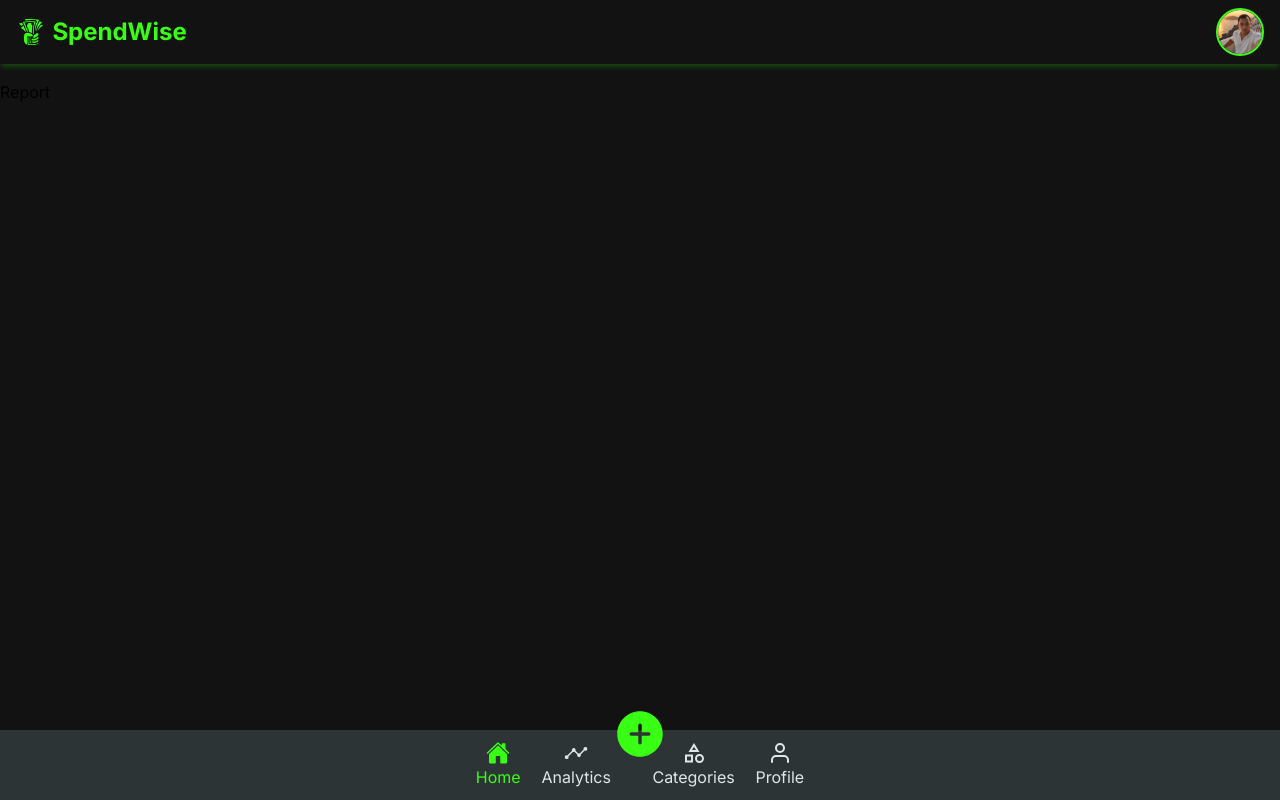
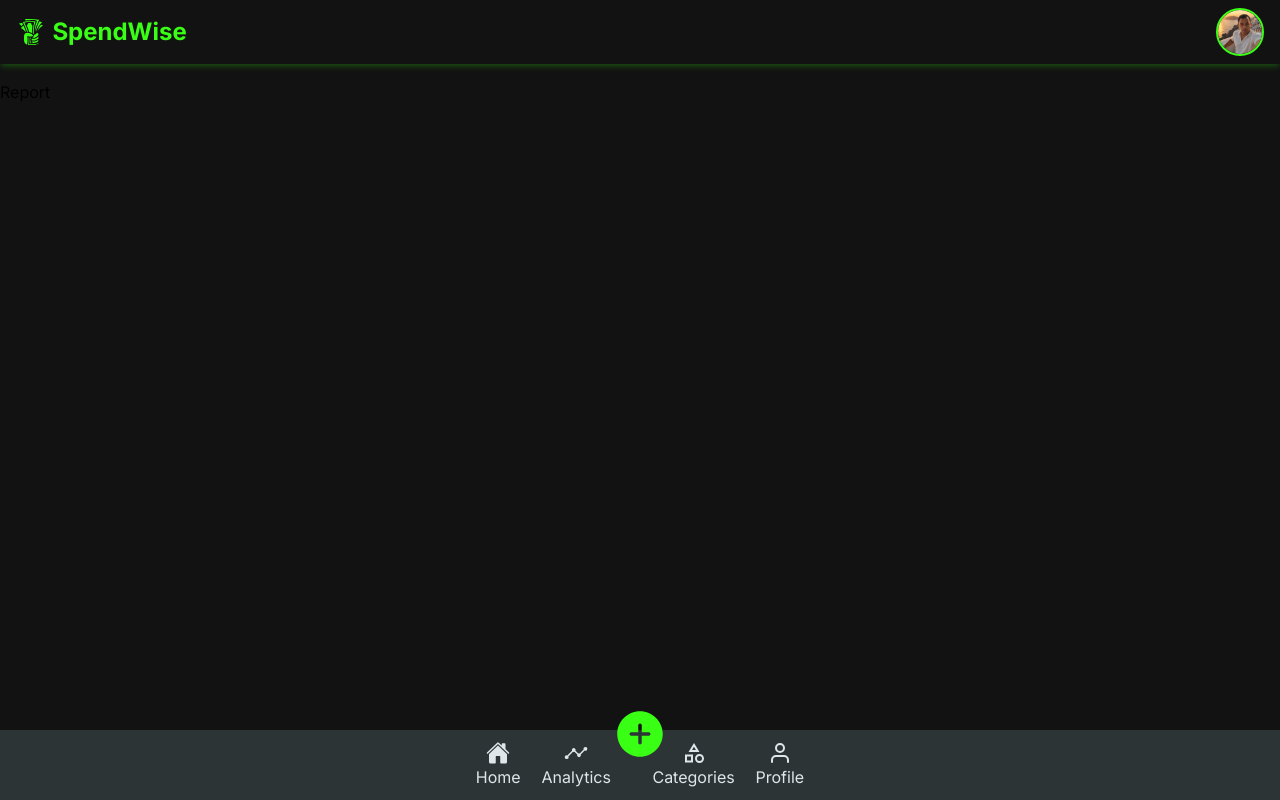
Before and after one commit to Andriamahay11master/SpendWise, a React (Vite) app: page /report in a window 1280 px wide. Built offline with nearby package versions, Linux system fonts and the light colour scheme.

Commit message:
improve logical menu managing active on link

```diff
--- a/src/components/Menu/Menu.tsx
+++ b/src/components/Menu/Menu.tsx
@@ -1,4 +1,3 @@
-import React from "react";
 import { IoAddCircle } from "react-icons/io5";
 import { IoHome } from "react-icons/io5";
 import { IoAnalytics } from "react-icons/io5";
@@ -19,21 +18,16 @@ const Menu = () => {
     { name: "Profile", icon: <FiUser />, link: "/profile" },
   ];
 
-  const [activeItem, setActiveItem] = React.useState("Home");
-
-  // Function to handle item click, set the active item and go to the corresponding link
-  const handleItemClick = (itemName: string) => {
-    setActiveItem(itemName);
-  };
   return (
     <div className="menu-block">
       <ul>
-        {menuItems.map((item, index) => (
-          <li key={index}>
+        {menuItems.map((item) => (
+          <li key={item.link}>
             <Link
               to={item.link}
-              className={`menu-link ${activeItem === item.name ? "active" : ""} ${item.name === "Add" ? "link-add" : ""}`}
-              onClick={() => handleItemClick(item.name)}
+              activeOptions={{ exact: item.link === "/" }}
+              activeProps={{ className: "active" }}
+              className={`menu-link ${item.name === "Add" ? "link-add" : ""}`}
             >
               {item.icon}
               <span>{item.name}</span>
```
